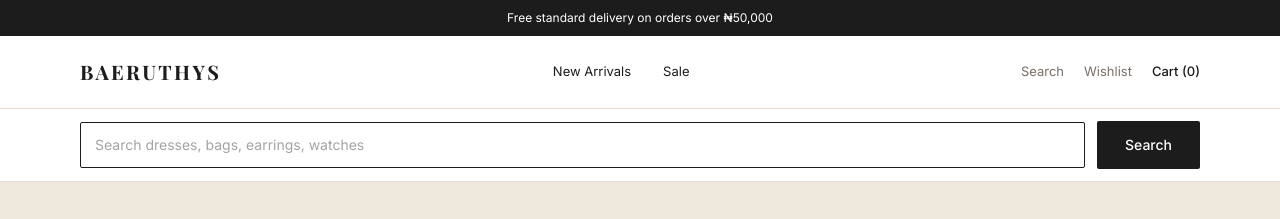
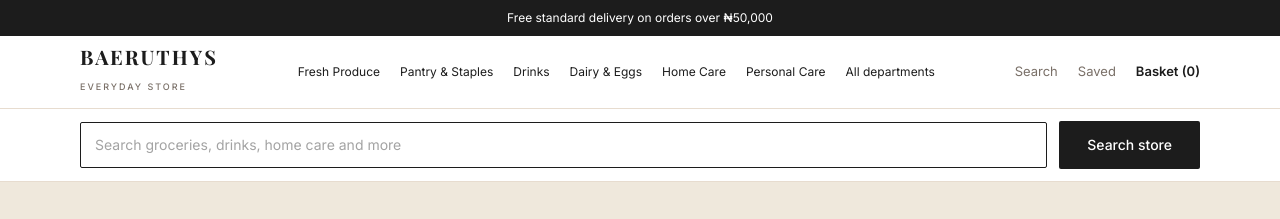
Before and after one commit to Emiloart/Baeruthys, a Next.js app: page / in a window 1280 px wide. Both pictures are taken after a click on the button "Search". Shown: the top 219 px of the page. Built offline with nearby package versions, Linux system fonts and the light colour scheme; a web font is replaced by a local one.

Commit message:
feat: make navigation department-led for supermarket

```diff
--- a/components/Header.js
+++ b/components/Header.js
@@ -4,13 +4,13 @@ import { useState } from 'react'
 import { CATEGORIES } from '../data/products'
 import { useCart } from '../context/CartContext'
 
+const PRIMARY_DEPARTMENTS = ['fresh-produce', 'pantry', 'drinks', 'dairy-eggs', 'household', 'personal-care']
 const NAV_LINKS = [
-  { label: 'New Arrivals', href: '/shop?filter=new' },
-  ...CATEGORIES.filter((c) => ['clothes', 'shoes', 'bags', 'accessories'].includes(c.slug)).map((c) => ({
-    label: c.name,
-    href: `/shop?category=${c.slug}`,
+  ...CATEGORIES.filter((category) => PRIMARY_DEPARTMENTS.includes(category.slug)).map((category) => ({
+    label: category.name,
+    href: `/shop?category=${category.slug}`,
   })),
-  { label: 'Sale', href: '/shop?filter=sale' },
+  { label: 'All departments', href: '/shop' },
 ]
 
 export default function Header() {
@@ -33,8 +33,8 @@ export default function Header() {
 
   return (
     <header className="sticky top-0 z-40 border-b border-baer-bdr bg-white/95 backdrop-blur">
-      <div className="shell flex h-[72px] items-center justify-between gap-6">
-        <div className="flex items-center gap-4">
+      <div className="shell flex h-[72px] items-center justify-between gap-4">
+        <div className="flex items-center gap-3">
           <button
             type="button"
             className="-ml-2 p-2 lg:hidden"
@@ -46,37 +46,30 @@ export default function Header() {
             <span className="mt-1.5 block h-0.5 w-5 bg-baer-dark" />
             <span className="mt-1.5 block h-0.5 w-5 bg-baer-dark" />
           </button>
-          <Link href="/" className="font-serif text-xl font-bold tracking-[0.12em] text-baer-dark">
+          <Link href="/" className="font-serif text-lg font-bold tracking-[0.1em] text-baer-dark sm:text-xl">
             BAERUTHYS
+            <span className="mt-0.5 block font-sans text-[9px] font-medium tracking-[0.22em] text-baer-mid">EVERYDAY STORE</span>
           </Link>
         </div>
 
-        <nav className="hidden items-center gap-8 lg:flex" aria-label="Main">
+        <nav className="hidden items-center gap-5 xl:flex" aria-label="Main departments">
           {NAV_LINKS.map((link) => (
-            <Link
-              key={link.label}
-              href={link.href}
-              className="text-[13px] text-baer-dark transition-colors hover:text-baer-gold"
-            >
+            <Link key={link.label} href={link.href} className="whitespace-nowrap text-[12px] text-baer-dark transition-colors hover:text-baer-gold">
               {link.label}
             </Link>
           ))}
         </nav>
 
-        <div className="flex items-center gap-5 text-[13px]">
-          <button
-            type="button"
-            className="text-baer-mid transition-colors hover:text-baer-dark"
-            onClick={() => setSearchOpen((open) => !open)}
-            aria-expanded={searchOpen}
-          >
-            Search
+        <div className="flex flex-shrink-0 items-center gap-3 text-[12px] sm:gap-5 sm:text-[13px]">
+          <button type="button" className="text-baer-mid transition-colors hover:text-baer-dark" onClick={() => setSearchOpen((open) => !open)} aria-expanded={searchOpen}>
+            <span className="hidden sm:inline">Search</span>
+            <span className="sm:hidden" aria-label="Search">⌕</span>
           </button>
-          <Link href="/wishlist" className="hidden text-baer-mid transition-colors hover:text-baer-dark sm:inline">
-            Wishlist{wishCount > 0 ? ` (${wishCount})` : ''}
+          <Link href="/wishlist" className="hidden text-baer-mid transition-colors hover:text-baer-dark md:inline">
+            Saved{wishCount > 0 ? ` (${wishCount})` : ''}
           </Link>
-          <Link href="/cart" className="font-medium text-baer-dark transition-colors hover:text-baer-gold">
-            Cart ({cartCount})
+          <Link href="/cart" className="font-semibold text-baer-dark transition-colors hover:text-baer-gold">
+            Basket ({cartCount})
           </Link>
         </div>
       </div>
@@ -84,42 +77,22 @@ export default function Header() {
       {searchOpen && (
         <form onSubmit={submitSearch} className="border-t border-baer-bdr bg-white">
           <div className="shell flex items-center gap-3 py-3">
-            <input
-              autoFocus
-              type="search"
-              value={query}
-              onChange={(e) => setQuery(e.target.value)}
-              placeholder="Search dresses, bags, earrings, watches"
-              className="field"
-              aria-label="Search products"
-            />
-            <button type="submit" className="btn-dark whitespace-nowrap">
-              Search
-            </button>
+            <input autoFocus type="search" value={query} onChange={(event) => setQuery(event.target.value)} placeholder="Search groceries, drinks, home care and more" className="field" aria-label="Search products" />
+            <button type="submit" className="btn-dark whitespace-nowrap">Search store</button>
           </div>
         </form>
       )}
 
       {menuOpen && (
-        <nav className="border-t border-baer-bdr bg-white lg:hidden" aria-label="Mobile">
-          <div className="shell flex flex-col py-2">
-            {NAV_LINKS.map((link) => (
-              <Link
-                key={link.label}
-                href={link.href}
-                onClick={() => setMenuOpen(false)}
-                className="border-b border-baer-bdr/60 py-3 text-sm text-baer-dark last:border-b-0"
-              >
-                {link.label}
+        <nav className="border-t border-baer-bdr bg-white xl:hidden" aria-label="Mobile departments">
+          <div className="shell grid grid-cols-2 gap-x-5 py-2 sm:grid-cols-3">
+            {CATEGORIES.map((category) => (
+              <Link key={category.slug} href={`/shop?category=${category.slug}`} onClick={() => setMenuOpen(false)} className="border-b border-baer-bdr/60 py-3 text-sm text-baer-dark">
+                {category.name}
               </Link>
             ))}
-            <Link
-              href="/wishlist"
-              onClick={() => setMenuOpen(false)}
-              className="py-3 text-sm text-baer-dark"
-            >
-              Wishlist{wishCount > 0 ? ` (${wishCount})` : ''}
-            </Link>
+            <Link href="/shop" onClick={() => setMenuOpen(false)} className="py-3 text-sm font-semibold text-baer-dark">Shop everything →</Link>
+            <Link href="/wishlist" onClick={() => setMenuOpen(false)} className="py-3 text-sm text-baer-dark">Saved items{wishCount > 0 ? ` (${wishCount})` : ''}</Link>
           </div>
         </nav>
       )}
```
